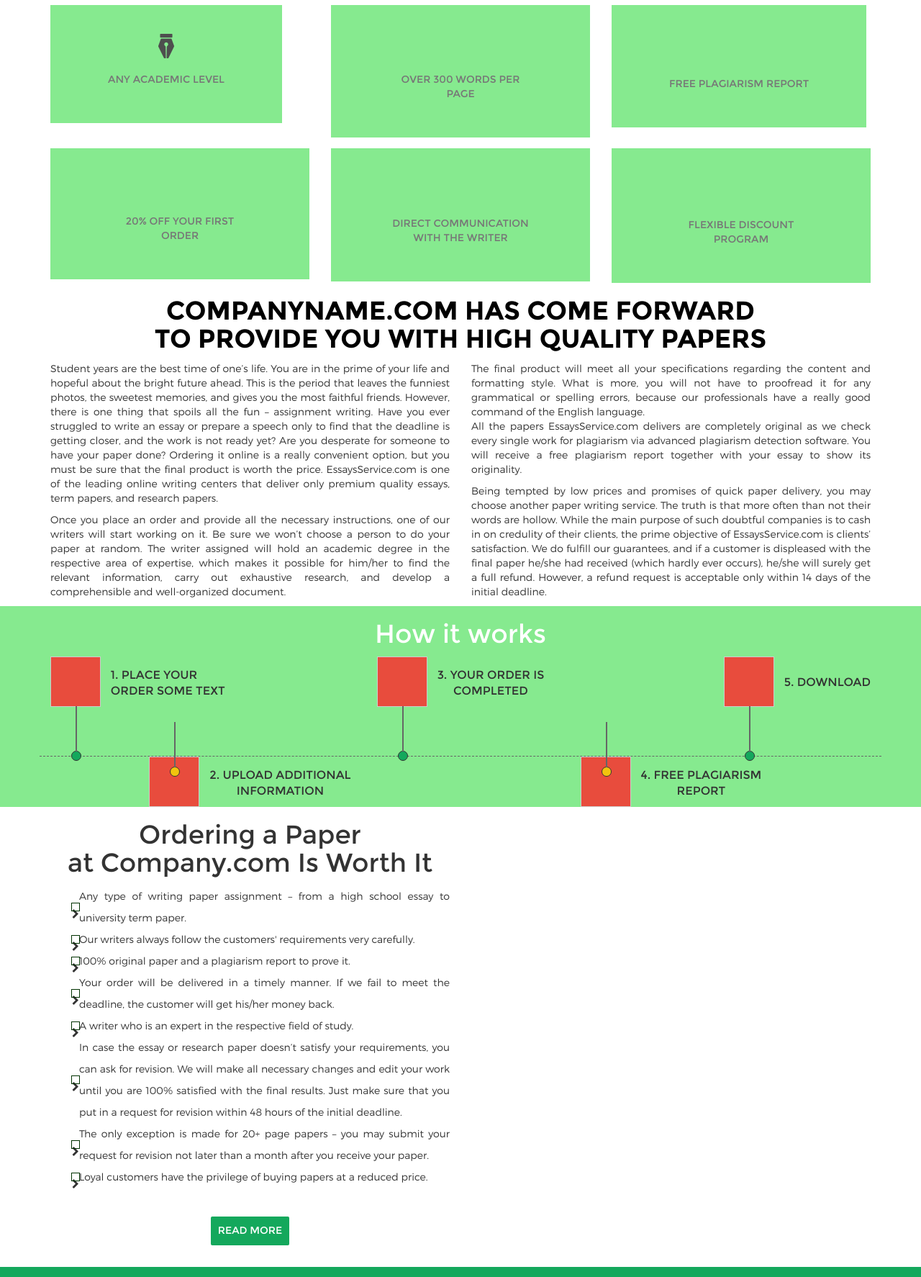
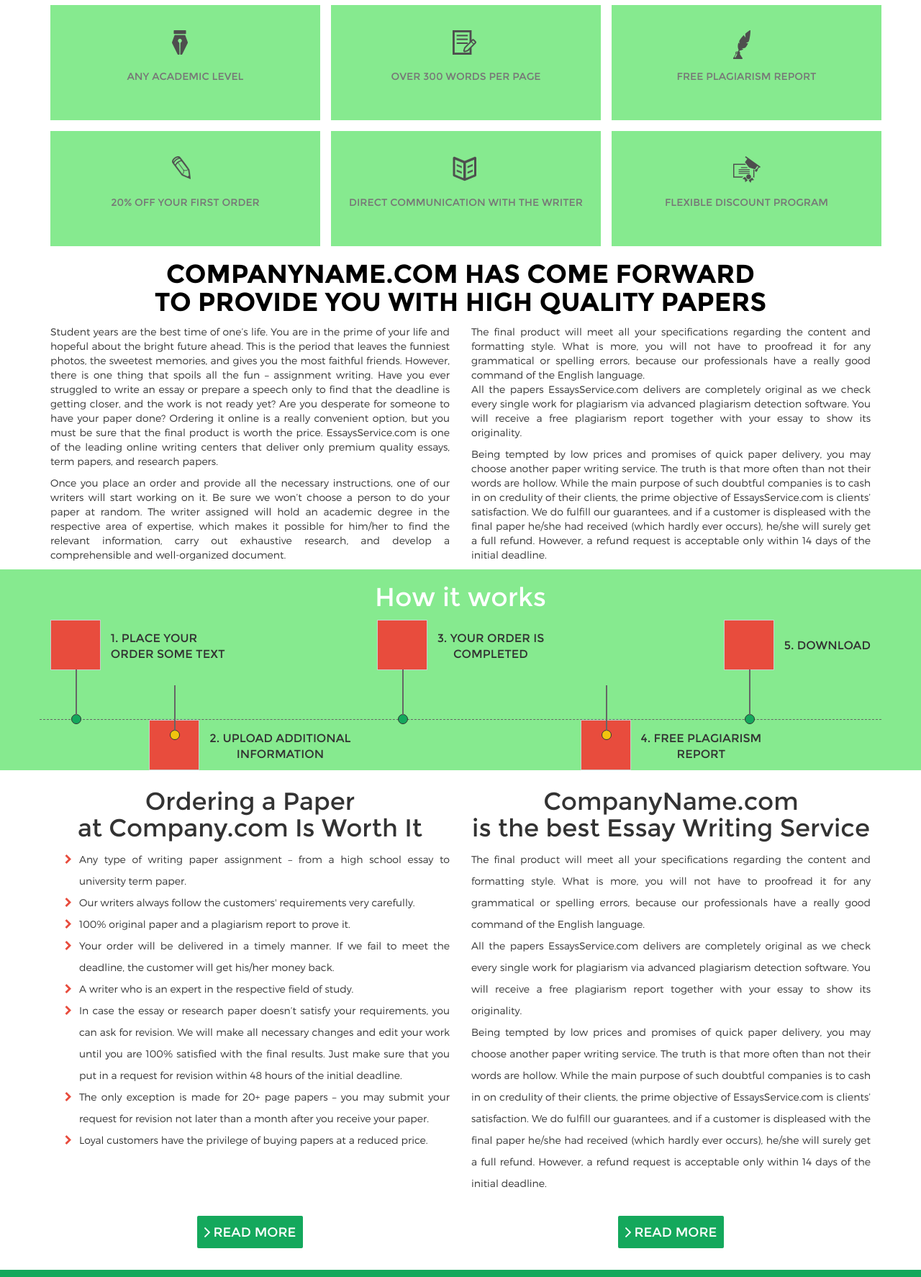
Before and after one commit to IgorPopach/greensite, a website: page src/index.html in a window 1280 px wide. Shown: the part 706-2480 px from the top of the page at 72% size. Drawn offline with nearby package versions, Linux system fonts and the light colour scheme; files that its build step writes are made by us from their sources; files whose address does not match are found by name.

Commit message:
fixed section our-advantages

```diff
--- a/src/style/partials/buttons.scss
+++ b/src/style/partials/buttons.scss
@@ -72,6 +72,18 @@
       color: $textSecondary;
       border-radius: 2px;
       text-decoration: none;
+      .fa-angle-right {
+        vertical-align: middle;
+        content: '\f105';
+        font-family: $font-awesome;
+        font-size: 25px;
+        color: $textSecondary;
+      }
+      span {
+        vertical-align: middle;
+        font-size: 18px;
+        line-height: 18px;
+      }
     }
   }
 }
--- a/src/style/views/footer.scss
+++ b/src/style/views/footer.scss
@@ -17,7 +17,6 @@
     position: relative;
     font-weight: 300;
     font-size: 11px;
-    width: 850px;
     padding: 25px;
     border: 2px solid #fff;
     text-align: justify;
@@ -28,16 +27,15 @@
       display: block;
       width: 34px;
       height: 34px;
+      text-align: center;
+      vertical-align: middle;
       background-color: $secondaryColor;
       border: 1px solid $textSecondary;
       .fa-angle-down {
         content: '\f107';
-        font-size: 25px;
+        font-size: 34px;
         font-family: $font-awesome;
-        display: block;
-        margin: auto;
         color: $textSecondary;
-        text-align: center;
       }
     }
   }
--- a/src/style/views/home.scss
+++ b/src/style/views/home.scss
@@ -43,64 +43,79 @@
   h2 {
     text-align: center;
   }
+  .align-center {
+    text-align: center;
+  }
   a {
     display: inline-block;
-    //width: 375px;
-    //height: 160px;
+    width: 375px;
+    height: 160px;
     vertical-align: middle;
     text-align: center;
     text-transform: uppercase;
     text-decoration: none;
-    padding: 40px 80px;
+    padding-top: 90px;
     color: $textPrimary;
-    background-color: $lightGreen;
-    &:hover {
-      background-color: $secondaryColor;
-      color: $textSecondary;
+    //p {
+    //}
+    &.icon-ad-icon {
+      background: $lightGreen url('../img/sprite.png') center -2088px no-repeat;
+
+
+      &:hover {
+        background: url('../img/sprite.png') center -1554px no-repeat;
+        background-color: $secondaryColor;
+        color: $textSecondary;
+      }
     }
-    & .icon-ad-icon-white:hover {
-      background: url('../img/sprite.png') 0px -1589px no-repeat;
-      width: 22px;
-      height: 34px;
+    &.icon-ad-icon2 {
+      background: $lightGreen url('../img/sprite.png') center -2622px no-repeat;
+
+      &:hover {
+        background: url('../img/sprite.png') center -1554px no-repeat;
+        background-color: $secondaryColor;
+        color: $textSecondary;
+      }
+    }
+    &.icon-ad-icon3 {
+      background: $lightGreen url('../img/sprite.png') center -4228px no-repeat;
+
+      &:hover {
+        background: url('../img/sprite.png') center -1554px no-repeat;
+        background-color: $secondaryColor;
+        color: $textSecondary;
+      }
+    }
+    &.icon-ad-icon4 {
+      background: $lightGreen url('../img/sprite.png') center -1022px no-repeat;
+
+      &:hover {
+        background: url('../img/sprite.png') center -1554px no-repeat;
+        background-color: $secondaryColor;
+        color: $textSecondary;
+      }
+    }
+    &.icon-ad-icon5 {
+      background: $lightGreen url('../img/sprite.png') center -3156px no-repeat;
+
+      &:hover {
+        background: url('../img/sprite.png') center -1554px no-repeat;
+        background-color: $secondaryColor;
+        color: $textSecondary;
+      }
+    }
+    &.icon-ad-icon6 {
+      background: $lightGreen url('../img/sprite.png') center -3691px no-repeat;
+
+      &:hover {
+        background: url('../img/sprite.png') center -1554px no-repeat;
+        background-color: $secondaryColor;
+        color: $textSecondary;
+      }
     }
   }
   .bl {
     margin-bottom: 15px;
-  }
-  i {
-    display: inline-block;
-    vertical-align: middle;
-    margin-bottom: 20px;
-   }
-  .icon-ad-icon {
-    background: url('../img/sprite.png') 0 -2123px no-repeat;
-    width: 22px;
-    height: 34px;
-  }
-  .icon-ad-icon2 {
-    background: url('../sprite.png') 0 -2657px no-repeat;
-    width: 33px;
-    height: 34px;
-  }
-  .icon-ad-icon3 {
-    background: url('../sprite.png') 0 -4263px no-repeat;
-    width: 24px;
-    height: 40px;
-  }
-  .icon-ad-icon4 {
-    background: url('../sprite.png') 0 -1057px no-repeat;
-    width: 26px;
-    height: 32px;
-  }
-  .icon-ad-icon5 {
-    background: url('../sprite.png') 0 -3191px no-repeat;
-    width: 33px;
-    height: 35px;
-  }
-  .icon-ad-icon6 {
-    background: url('../sprite.png') 0 -3726px no-repeat;
-    width: 38px;
-    height: 37px;
   }
 
   h1 {
@@ -216,8 +231,9 @@
 
 .read-more {
   h2 {
-    font-size: 36px;
+    font-size: 34px;
     text-align: center;
+    margin-top: 25px;
   }
   ul li {
     font-size: 14px;
@@ -225,4 +241,25 @@
     line-height: 30px;
     text-align: justify;
   }
+  .my-list{
+    li{
+      position: relative;
+      list-style-type: none;
+      &:before{
+        position: absolute;
+        content: '\f054';
+        font-family: $font-awesome;
+        left: -20px;
+        display: block;
+        color: $secondaryColor;
+      }
+    }
+  }
+
+  .text {
+    font-size: 14px;
+    font-weight: 300;
+    line-height: 30px;
+    text-align: justify;
+  }
 }
--- a/src/style/views/site-header.scss
+++ b/src/style/views/site-header.scss
@@ -48,24 +48,3 @@
     }
   }
 }
-
-
-
-.my-list{
-  li{
-    position: relative;
-    list-style-type: none;
-    &:before{
-      outline: 1px solid #003300;
-      content: '\f054';
-      font-family: $font-awesome;
-      position: absolute;
-      top: 50%;
-      left: -10px;
-      display: block;
-      margin-top: -5px;
-      width: 10px;
-      height: 10px;
-    }
-  }
-}
--- a/src/template/footer.html
+++ b/src/template/footer.html
@@ -6,8 +6,8 @@
                     <div class="logo-footer"><img src="img/logoEssays.png" class="img-responsive" alt="logo">
                     </div>
                     <p style="text-align: center">Call now: +1-044-147-0235</p>
-                    <p>Email: companyname@gmail.com</p>
-                    <p>Email: companyname@gmail.com</p>
+                    <p style="text-align: center">Email: companyname@gmail.com</p>
+                    <p style="text-align: center">Email: companyname@gmail.com</p>
                 </div>
                 <div class="col-md-9">
                     <div class="text-footer"><p>Lorem ipsum dolor sit amet, consectetur adipisicing elit,
--- a/src/template/main.html
+++ b/src/template/main.html
@@ -57,40 +57,34 @@
             <h2>Our Advantages</h2>
             <div class="row bl">
                 <div class="col-md-4">
-                    <a href="#">
-                        <i class="icon-ad-icon icon-ad-icon-white"></i>
-                        <p>any academic level</p>
+                    <a href="#" class="icon-ad-icon">
+                        <p>Any academic level</p>
                     </a>
                 </div>
                 <div class="col-md-4">
-                    <a href="#">
-                        <i class="icon-ad-icon2"></i>
+                    <a href="#" class="icon-ad-icon2">
                         <p>Over 300 words per page</p>
                     </a>
                 </div>
                 <div class="col-md-4">
-                    <a href="#">
-                        <i class="icon-ad-icon3"></i>
+                    <a href="#" class="icon-ad-icon3">
                         <p>Free plagiarism report</p>
                     </a>
                 </div>
             </div>
             <div class="row">
                 <div class="col-md-4">
-                    <a href="#">
-                        <i class="icon-ad-icon4"></i>
+                    <a href="#" class="icon-ad-icon4">
                         <p>20% off your first order</p>
                     </a>
                 </div>
                 <div class="col-md-4">
-                    <a href="#">
-                        <i class="icon-ad-icon5"></i>
+                    <a href="#" class="icon-ad-icon5">
                         <p>Direct communication with the writer</p>
                     </a>
                 </div>
                 <div class="col-md-4">
-                    <a href="#">
-                        <i class="icon-ad-icon6"></i>
+                    <a href="#" class="icon-ad-icon6">
                         <p>Flexible discount program</p>
                     </a>
                 </div>
@@ -196,12 +190,45 @@
                             not later than a month after you receive your paper.</li>
                         <li>Loyal customers have the privilege of buying papers at a reduced price.</li>
                     </ul>
+                </div>
+                <div class="col-md-6">
+                    <h2>CompanyName.com<br>
+                        is the best Essay Writing Service</h2>
+                    <div class="text">
+                        The final product will meet all your specifications regarding the content and formatting style.
+                        What is more, you will not have to proofread it for any grammatical or spelling errors, because
+                        our professionals have a really good command of the English language.<br>
+                        All the papers EssaysService.com delivers are completely original as we check every single work
+                        for plagiarism via
+                        advanced plagiarism detection software. You will receive a free plagiarism report together with
+                        your essay to show its originality.<br>
+                        Being tempted by low prices and promises of quick paper delivery, you may choose another paper
+                        writing service. The
+                        truth is that more often than not their words are hollow. While the main purpose of such
+                        doubtful companies is to cash in on credulity of their clients, the prime objective of
+                        EssaysService.com is clients’ satisfaction. We do fulfill our guarantees, and if a customer is
+                        displeased with the final paper he/she had received (which hardly ever occurs), he/she will
+                        surely get a full refund. However, a refund request is acceptable only within 14 days of the
+                        initial deadline.
+                    </div>
+                </div>
+            </div>
+            <div class="row">
+                <div class="col-md-6">
                     <div class="r-m">
-                        <a href="">READ MORE</a>
+                        <a href="#">
+                            <i class="fa fa-angle-right"></i>
+                            <span>READ MORE</span>
+                        </a>
                     </div>
                 </div>
                 <div class="col-md-6">
-
+                    <div class="r-m">
+                        <a href="#">
+                            <i class="fa fa-angle-right"></i>
+                            <span>READ MORE</span>
+                        </a>
+                    </div>
                 </div>
             </div>
         </div>
```
Also changed, not shown: build/css/main.css, build/index.html.
